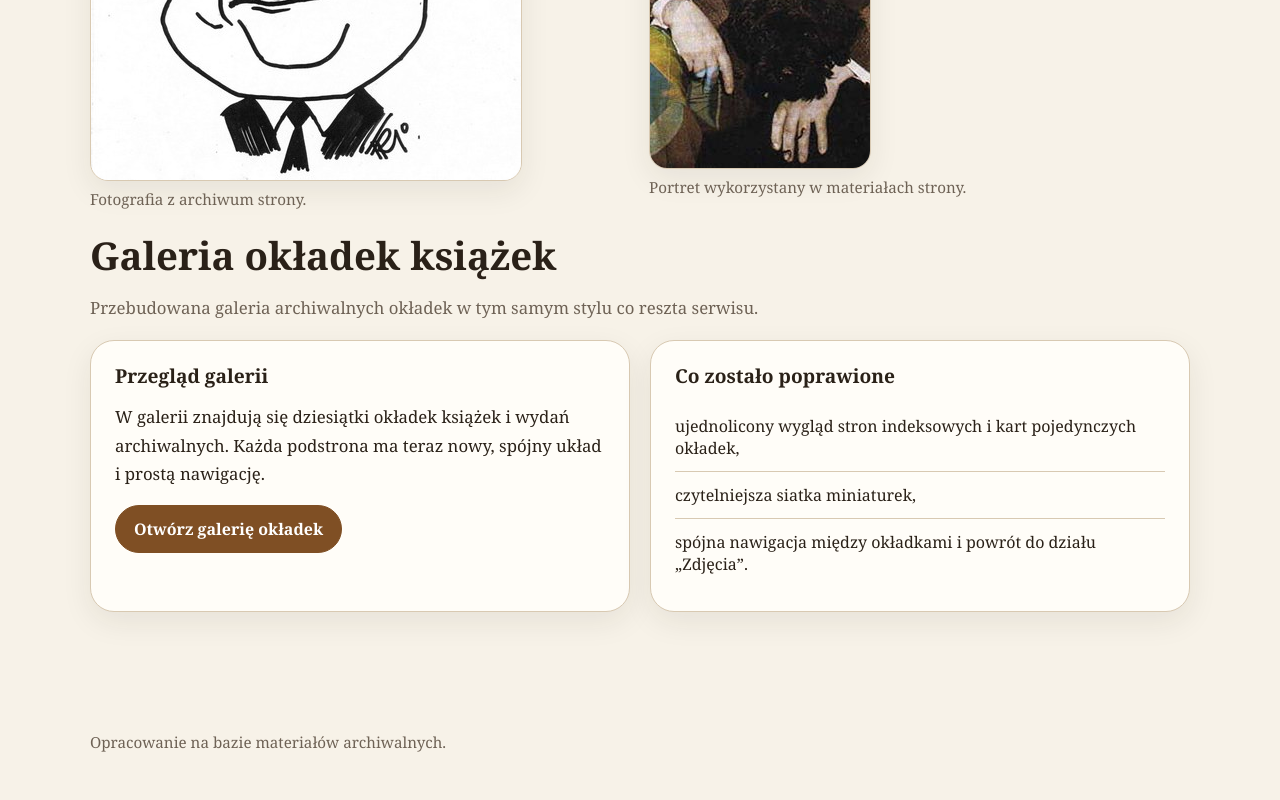
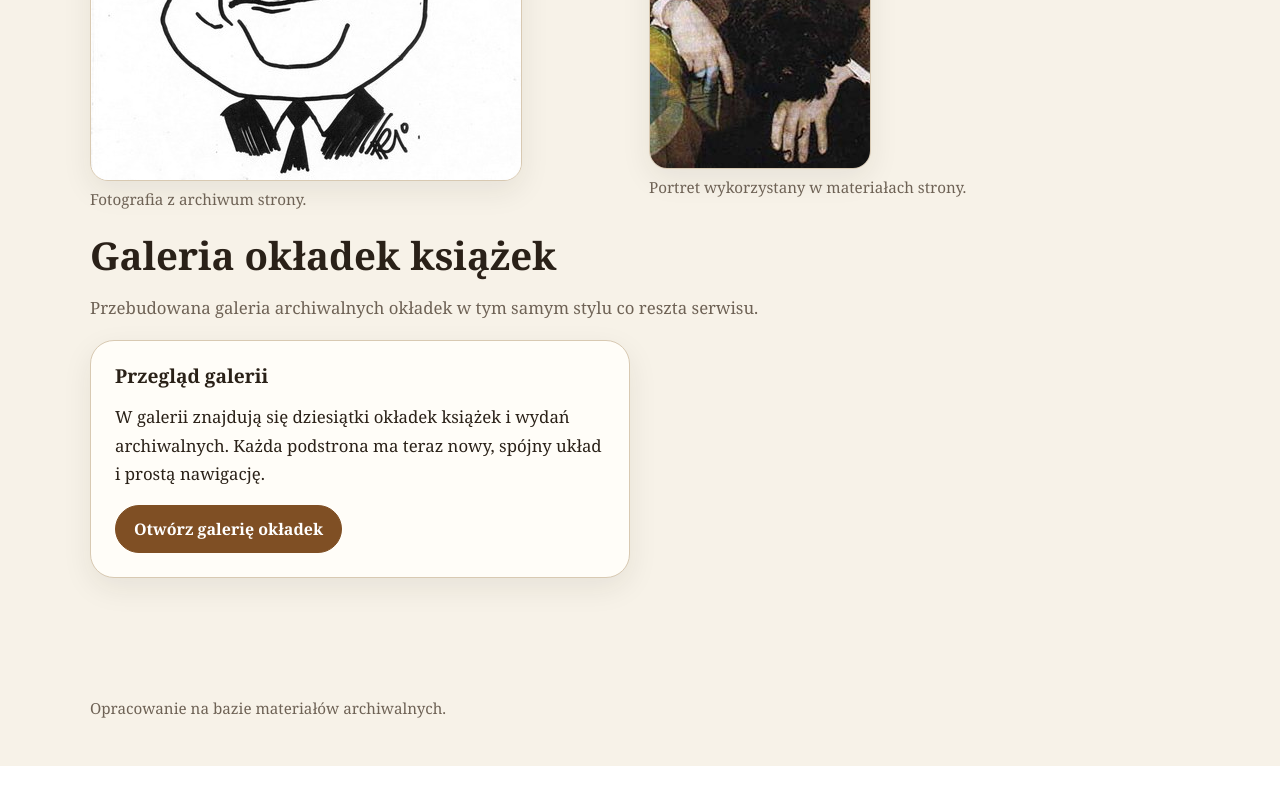
Before and after one commit to czerpi/zukrowscy.github.io, a plain HTML site: page zdjecia.html in a window 1280 px wide. Shown: the part 503-1303 px from the top of the page. After the commit the page ends 1269 px from the top, so only its background shows below. Drawn offline with Linux system fonts and the light colour scheme.

Commit message:
remove not needed part of text

```diff
--- a/zdjecia.html
+++ b/zdjecia.html
@@ -40,14 +40,6 @@
           <p>W galerii znajdują się dziesiątki okładek książek i wydań archiwalnych. Każda podstrona ma teraz nowy, spójny układ i prostą nawigację.</p>
           <a class="btn" href="zdjecia/okladki/index.htm">Otwórz galerię okładek</a>
         </article>
-        <article class="card panel">
-          <h3>Co zostało poprawione</h3>
-          <ul class="list">
-            <li>ujednolicony wygląd stron indeksowych i kart pojedynczych okładek,</li>
-            <li>czytelniejsza siatka miniaturek,</li>
-            <li>spójna nawigacja między okładkami i powrót do działu „Zdjęcia”.</li>
-          </ul>
-        </article>
       </div>
     </section>
   </div>
```
